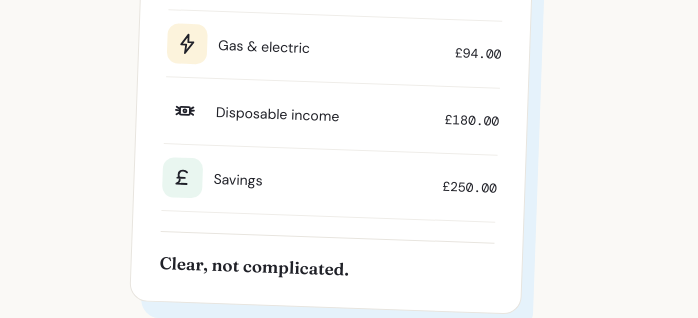
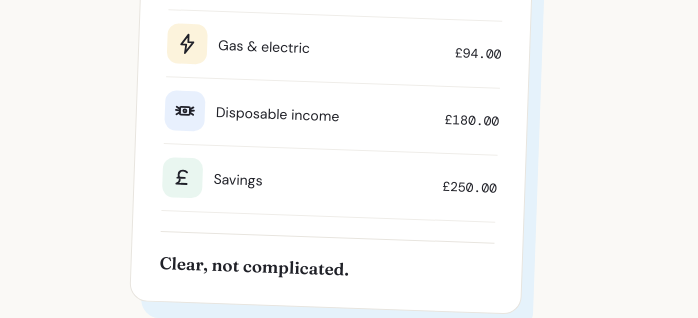
Before and after one commit to doonleith/tiramisu, a plain HTML site: page index.html in a window 1280 px wide. Shown: the part 323-641 px from the top of the page, 582-1280 px from the left. Drawn offline with nearby package versions, Linux system fonts and the light colour scheme.

Commit message:
Refresh Disposable Income icon and landing preview

```diff
--- a/overrides.css
+++ b/overrides.css
@@ -28,6 +28,7 @@ button:focus-visible, .transaction-main:focus-visible { outline: 3px solid var(-
 .preview-icon { width: 40px; height: 40px; }
 .housing { background: #b9a4f838; }
 .energy { background: #f1c76138; }
+.disposable { background: #98b9f538; }
 .savings { background: #9bd7ba38; }
 .repeat-field { display: flex !important; align-items: center; gap: 9px; cursor: pointer; }
 .repeat-field input { display: inline !important; width: 17px !important; margin: 0 !important; accent-color: var(--blue-deep); }
```
